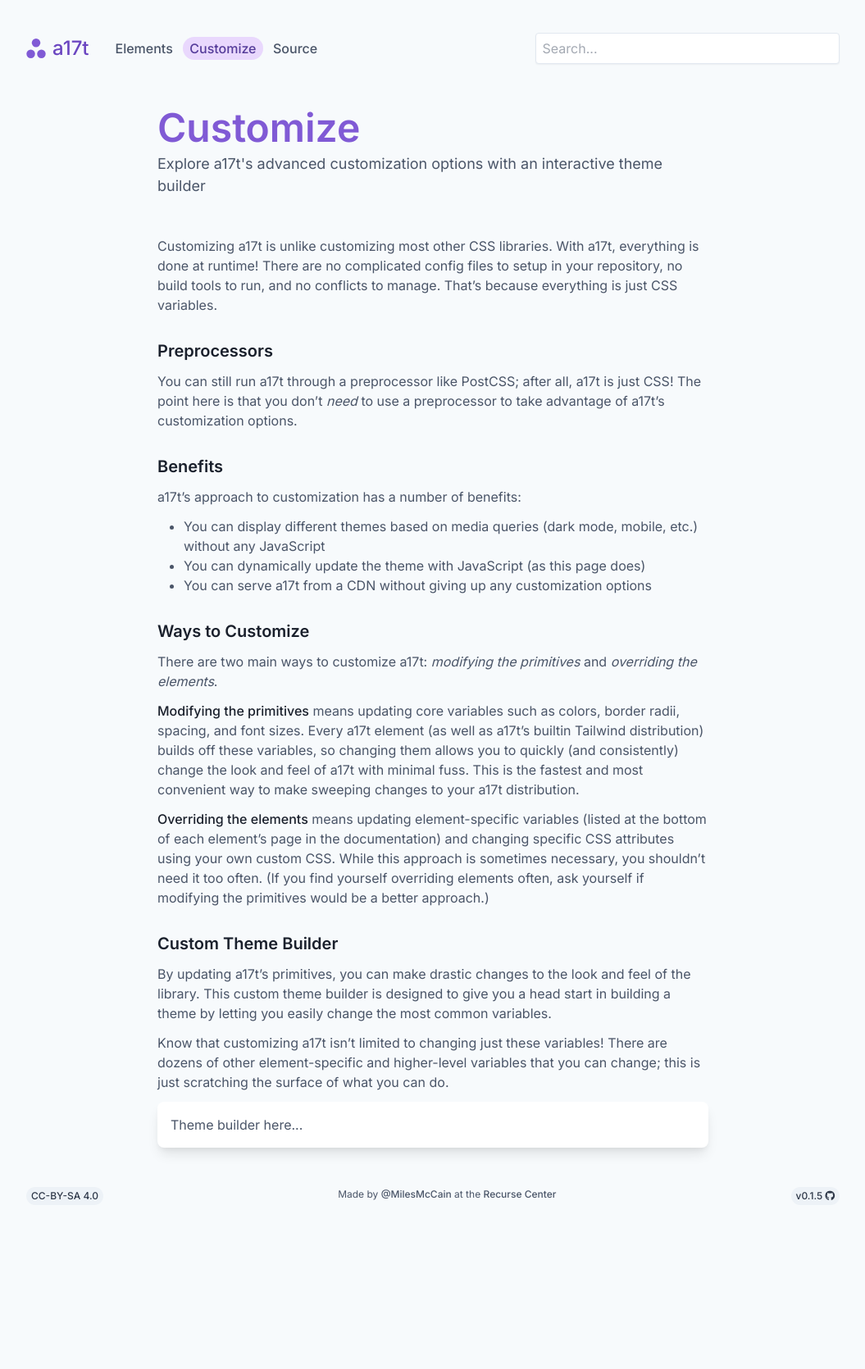
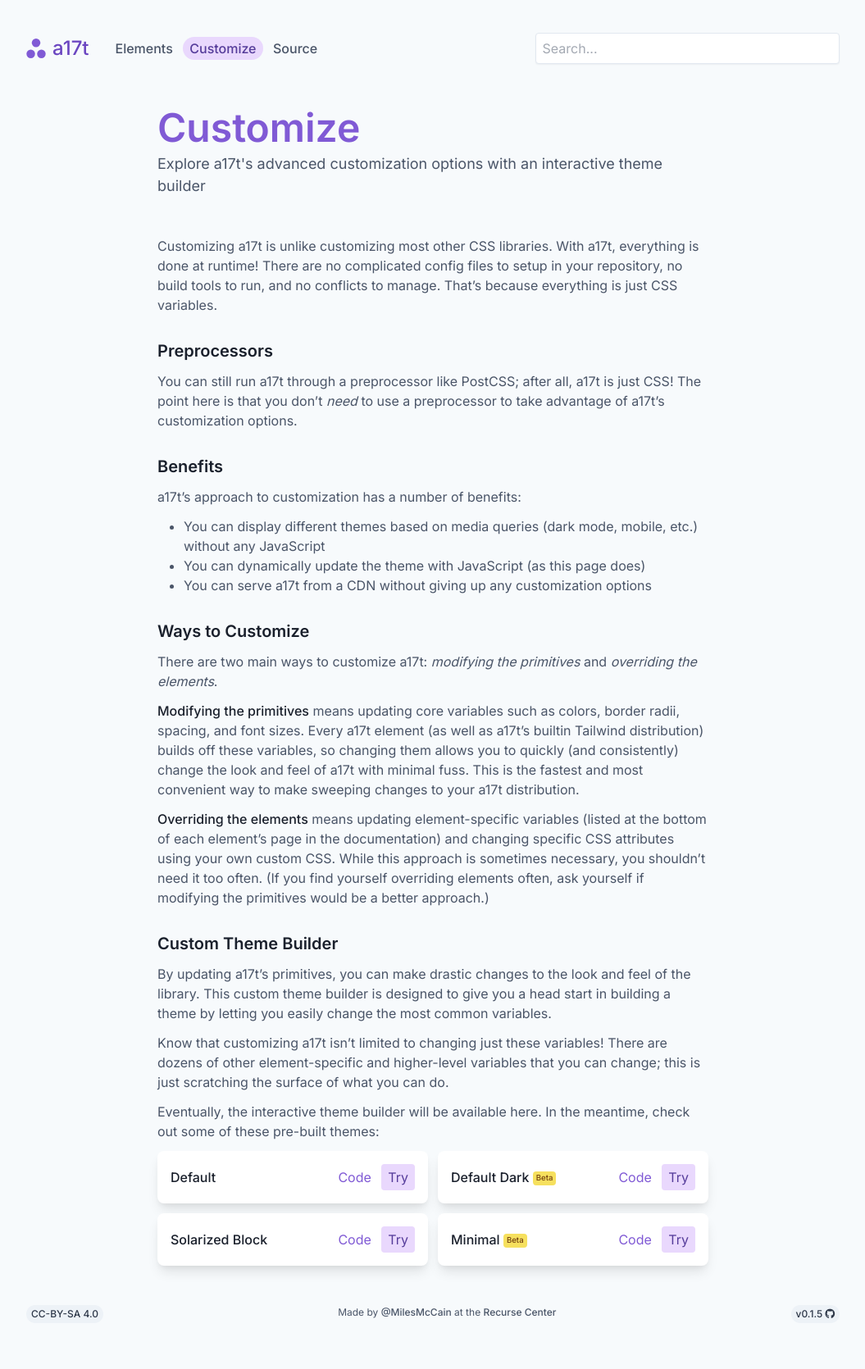
Before and after one commit to milesmcc/a17t, a Jekyll site: the page built from docs/customize.md, in a window 1280 px wide. Shown: the whole page at 82% size, without its empty margins (112-1167 px from the left). Built offline with Jekyll 4.4.1, drawn with Linux system fonts in a browser that asks for light colours; nearby versions of some CDN libraries; comment, search, counter and statistics services are not loaded; before the commit the page ends 1526 px from its top, so only the background shows below that.

Commit message:
Add beta theme selector

```diff
--- a/docs/_includes/theme_builder.html
+++ b/docs/_includes/theme_builder.html
@@ -1,3 +1,46 @@
-<div class="card ~neutral !low">
-    Theme builder here...
+<p>
+    Eventually, the interactive theme builder will be available here. In the meantime, check out some of these pre-built
+    themes:
+</p>
+<div class="grid grid-cols-2 gap-3 mt-8">
+    <div class="card ~neutral !low md:flex justify-between items-center">
+        <p class="label">Default</p>
+        <p>
+            <a href="/assets/css/themes/default.css" class="button ~urge !low">Code</a>
+            <button onclick="loadRemoteTheme({name: 'Default', url: '/assets/css/themes/default.css'})"
+                class="button ~urge">Try</button>
+        </p>
+    </div>
+    <div class="card ~neutral !low md:flex justify-between items-center">
+        <p class="label">
+            Default Dark
+            <span class="badge ~warning !high">Beta</span>
+        </p>
+        <p>
+            <a href="/assets/css/themes/default-dark.css" class="button ~urge !low">Code</a>
+            <button onclick="loadRemoteTheme({name: 'Default', url: '/assets/css/themes/default-dark.css'})"
+                class="button ~urge">Try</button>
+        </p>
+    </div>
+    <div class="card ~neutral !low md:flex justify-between items-center">
+        <p class="label">
+            Solarized Block
+        </p>
+        <p>
+            <a href="/assets/css/themes/solarized-block.css" class="button ~urge !low">Code</a>
+            <button onclick="loadRemoteTheme({name: 'Default', url: '/assets/css/themes/solarized-block.css'})"
+                class="button ~urge">Try</button>
+        </p>
+    </div>
+    <div class="card ~neutral !low md:flex justify-between items-center">
+        <p class="label">
+            Minimal
+            <span class="badge ~warning !high">Beta</span>
+        </p>
+        <p>
+            <a href="/assets/css/themes/minimal.css" class="button ~urge !low">Code</a>
+            <button onclick="loadRemoteTheme({name: 'Default', url: '/assets/css/themes/minimal.css'})"
+                class="button ~urge">Try</button>
+        </p>
+    </div>
 </div>
--- a/docs/assets/css/themes/default.css
+++ b/docs/assets/css/themes/default.css
@@ -1,3 +1,3 @@
 :root {
-
+    /* Nothing required! This is the default theme. */
 }
```
Also changed, not shown: docs/assets/css/themes/default-dark.css (added, +68 -0 lines), docs/assets/css/themes/minimal.css (added, +34 -0 lines), docs/assets/css/themes/solarized-block.css (renamed from docs/assets/css/themes/solarized-light.css).
